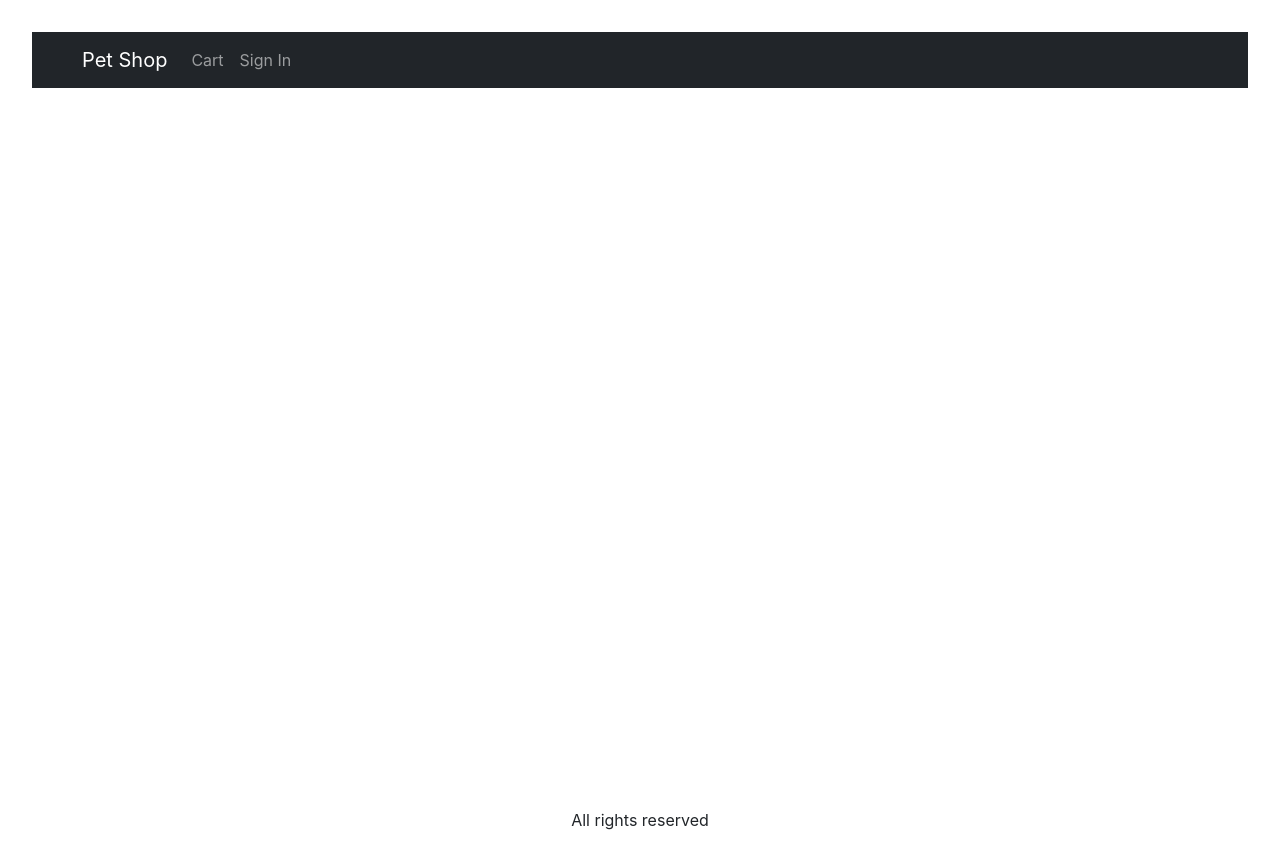
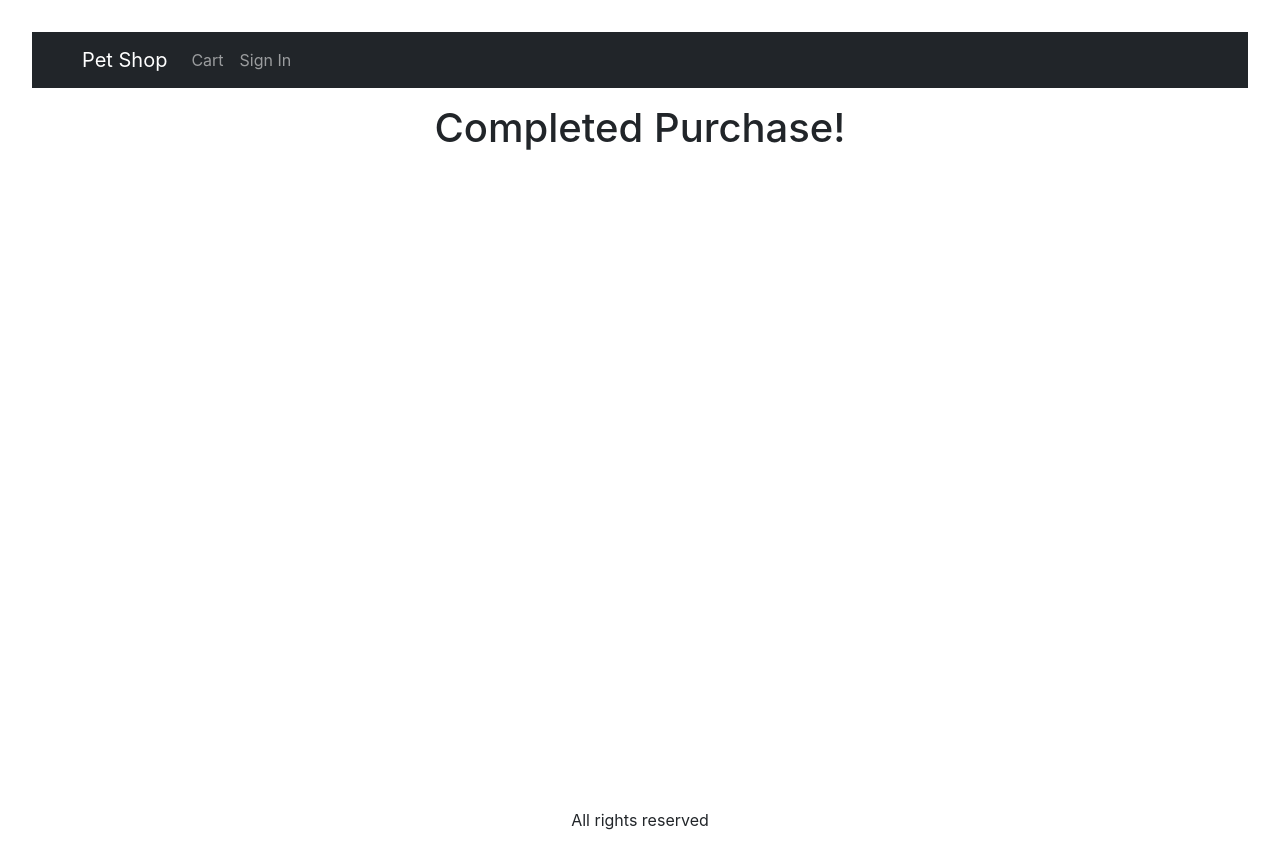
Before and after one commit to Jabril-Jeylani/Mod3FinalProject, a React (Vite) app in the folder client/: page /complete in a window 1280 px wide. Built offline with nearby package versions, Linux system fonts and the light colour scheme.

Commit message:
added complete screen

```diff
--- a/client/src/App.jsx
+++ b/client/src/App.jsx
@@ -12,6 +12,7 @@ import { useContext } from "react";
 import { Store } from "./Store";
 import CartScreen from "./pages/CartScreen";
 import SignInScreen from "./pages/SignInScreen";
+import CompleteScreen from "./pages/CompleteScreen";
 
 function App() {
 	const { state, dispatch: ctxDispatch } = useContext(Store);
@@ -50,7 +51,7 @@ function App() {
 							</Link>
 							{userInfo ? (
 								<NavDropdown
-								title={userInfo.name}
+									title={userInfo.name}
 									id="basic-nav-dropdown"
 								>
 									<LinkContainer to="/profile">
@@ -96,6 +97,10 @@ function App() {
 							element={<SignInScreen />}
 						/>
 						<Route
+							path="/complete"
+							element={<CompleteScreen />}
+						/>
+						<Route
 							path="/"
 							element={<HomeScreen />}
 						/>
--- a/client/src/components/Product.jsx
+++ b/client/src/components/Product.jsx
@@ -9,7 +9,7 @@ import { Store } from "../Store";
 function Product(props) {
 	const { product } = props;
 
-	const { state, dispatch: ctxDispatch } = useContext(Store);
+	const { state, dispatch: cxtDispatch } = useContext(Store);
 	const {
 		cart: { cartItems },
 	} = state;
--- a/client/src/pages/CartScreen.jsx
+++ b/client/src/pages/CartScreen.jsx
@@ -34,7 +34,7 @@ export default function CartScreen() {
 	};
 
 	const checkoutHandler = () => {
-		navigate('/signin?redirect=/shipping')
+		navigate('/signin?redirect=/complete')
 	}
 	return (
 		<div>
--- /dev/null
+++ b/client/src/pages/CompleteScreen.jsx
@@ -0,0 +1,12 @@
+import { Helmet } from "react-helmet-async";
+
+export default function CompleteScreen() {
+    return (
+        <div>
+            <Helmet>
+                <title>Complete</title>
+            </Helmet>
+            <h1>Completed Purchase!</h1>
+        </div>
+    )
+}
```
